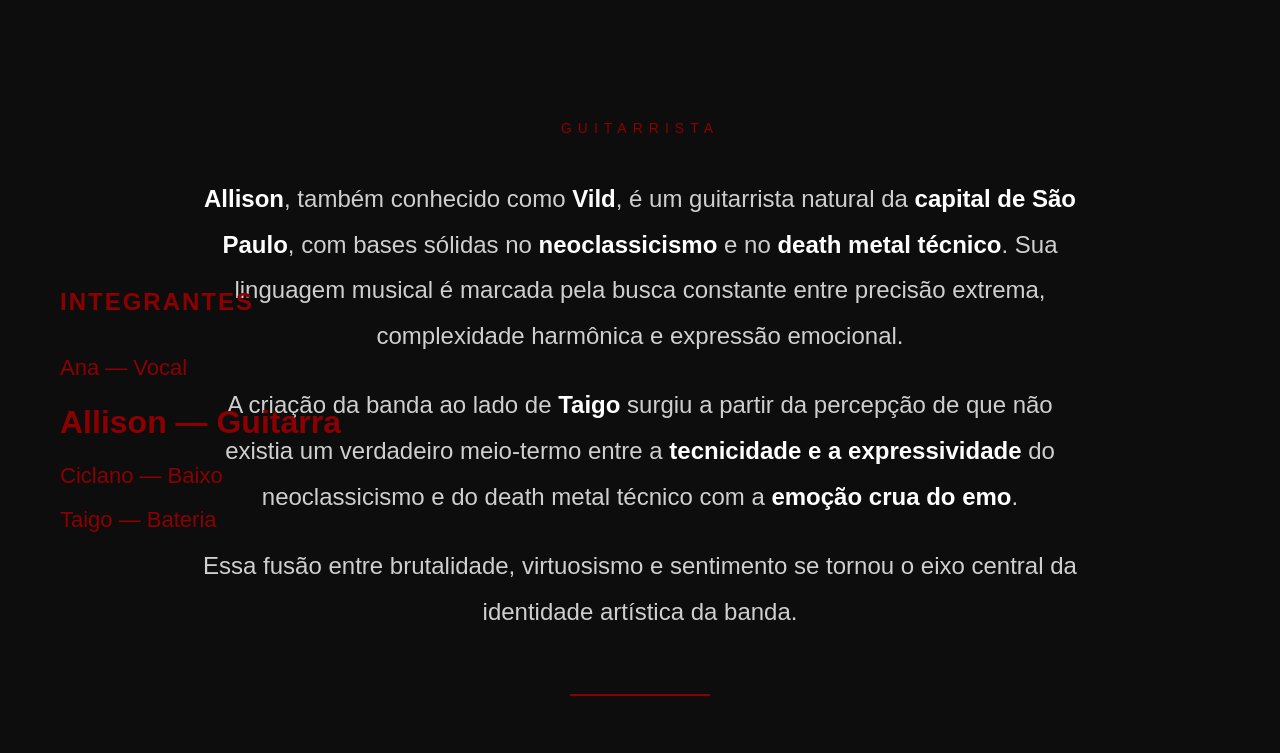
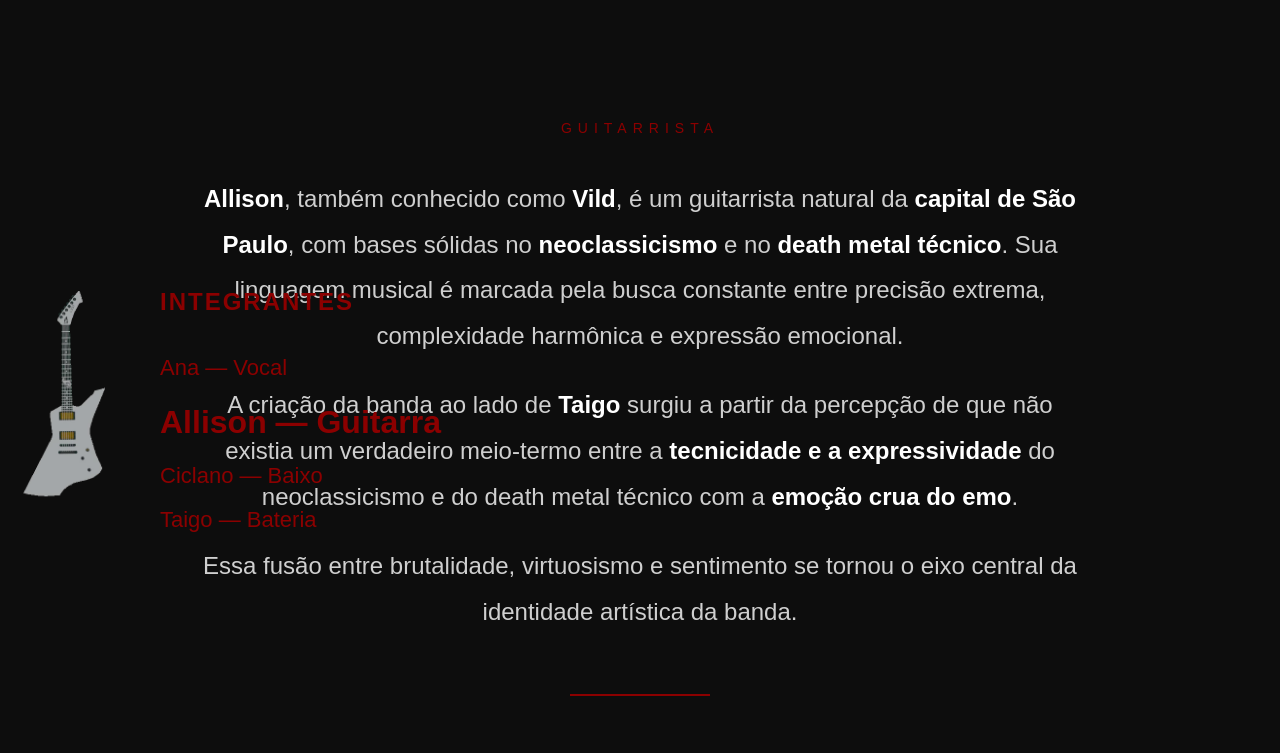
Before and after one commit to Vild-Deathtec/EconomicRapedVild, a plain HTML site: page index.html in a window 1280 px wide. Shown: the top 753 px of the page. Drawn offline with Linux system fonts and the light colour scheme.

Commit message:
Update index.html

```diff
--- a/index.html
+++ b/index.html
@@ -20,11 +20,25 @@
     }
 
     /* =======================
+       GIF EXTREMA ESQUERDA
+    ======================== */
+    .left-gif {
+      position: fixed;
+      left: 0;
+      top: 50%;
+      transform: translateY(-50%);
+      width: 140px;
+      opacity: 0.85;
+      z-index: 5;
+      pointer-events: none;
+    }
+
+    /* =======================
        INTEGRANTES (FIXO ESQUERDA)
     ======================== */
     .members {
       position: fixed;
-      left: 60px;
+      left: 160px; /* afastado do GIF */
       top: 50%;
       transform: translateY(-50%);
       font-size: 22px;
@@ -104,16 +118,21 @@
       margin: 60px auto;
     }
 
-    /* Texto em inglês */
     .about.en {
       font-size: 20px;
       color: #9a9a9a;
     }
-
   </style>
 </head>
 
 <body>
+
+  <!-- GIF ESQUERDA -->
+  <img
+    src="Guitarra.webp"
+    alt="Guitarra"
+    class="left-gif"
+  >
 
   <!-- INTEGRANTES -->
   <div class="members">
```
